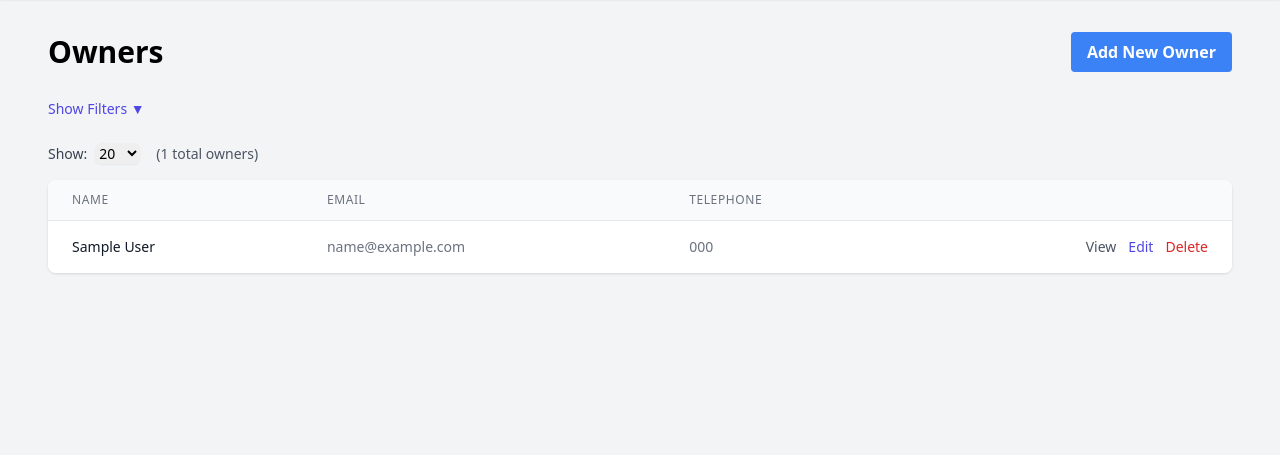
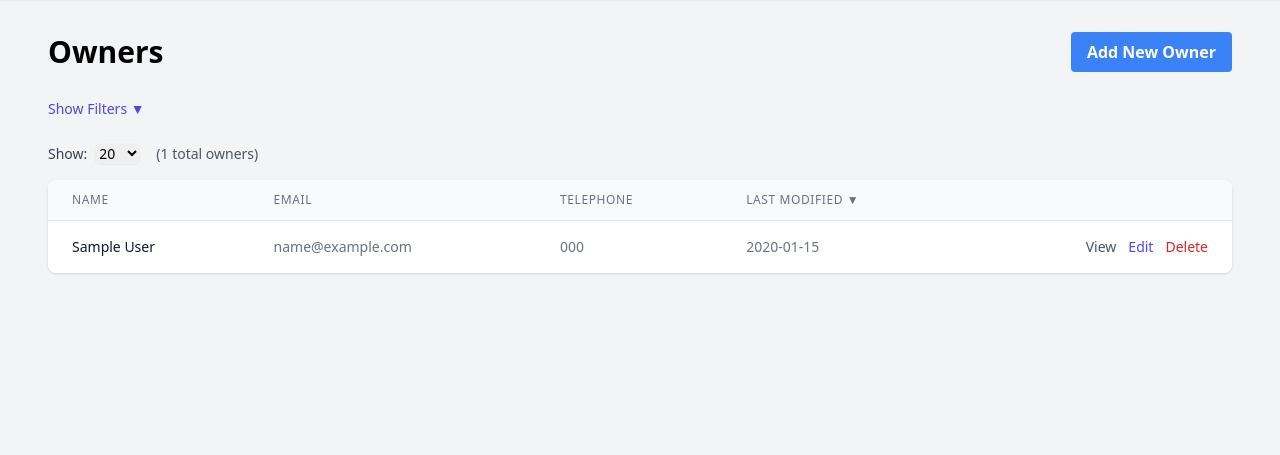
Before and after one commit to tpetanid/pulsar, a Django app: page /owners/ in a window 1280 px wide. Shown: the part 64-519 px from the top of the page. Run offline with Django 5.2, Linux system fonts and the light colour scheme; tables that the repository leaves empty hold one stand-in row (values such as "Sample post"); style sheets or scripts are compiled from the project's sources.

Commit message:
feat: Add client-side and server-side sorting to Owner list

```diff
--- a/main/views.py
+++ b/main/views.py
@@ -70,6 +70,18 @@ class OwnerListAPIView(View):
             # Option 2: Default back to all searchable fields if query present
              valid_filter_fields = self.DEFAULT_FILTER_FIELDS
 
+        # Get sort parameters
+        default_sort_field = 'updated_at'
+        allowed_sort_fields = {'last_name', 'first_name', 'email', 'telephone', 'updated_at'} # Add any other sortable fields
+        sort_field = request.GET.get('sort', default_sort_field).lower()
+        sort_direction = request.GET.get('direction', 'desc').lower()
+
+        # Validate sort parameters
+        if sort_field not in allowed_sort_fields:
+            sort_field = default_sort_field
+        if sort_direction not in ['asc', 'desc']:
+            sort_direction = 'desc'
+
         # Get base queryset
         owner_queryset = Owner.objects.all()
 
@@ -80,8 +92,10 @@ class OwnerListAPIView(View):
                 q_objects |= Q(**{f'{field_name}__icontains': query})
             owner_queryset = owner_queryset.filter(q_objects)
 
-        # Apply ordering
-        owner_queryset = owner_queryset.order_by('last_name', 'first_name')
+        # Apply dynamic ordering
+        order_by_string = f"{'-' if sort_direction == 'desc' else ''}{sort_field}"
+        # Add a secondary sort key (e.g., pk) for stable sorting if primary keys are equal
+        owner_queryset = owner_queryset.order_by(order_by_string, 'pk')
 
         # Paginate
         paginator = Paginator(owner_queryset, per_page)
--- a/templates/owner_list.html
+++ b/templates/owner_list.html
@@ -91,9 +91,22 @@
                 <table class="min-w-full divide-y divide-gray-200">
                     <thead class="bg-gray-50">
                         <tr>
-                            <th scope="col" class="px-6 py-3 text-left text-xs font-medium text-gray-500 uppercase tracking-wider">Name</th>
-                            <th scope="col" class="px-6 py-3 text-left text-xs font-medium text-gray-500 uppercase tracking-wider">Email</th>
-                            <th scope="col" class="px-6 py-3 text-left text-xs font-medium text-gray-500 uppercase tracking-wider">Telephone</th>
+                            <th scope="col" class="px-6 py-3 text-left text-xs font-medium text-gray-500 uppercase tracking-wider cursor-pointer" @click="changeSort('last_name')">
+                                Name
+                                <span v-if="sortField === 'last_name'">[[ sortDirection === 'asc' ? '▲' : '▼' ]]</span>
+                            </th>
+                            <th scope="col" class="px-6 py-3 text-left text-xs font-medium text-gray-500 uppercase tracking-wider cursor-pointer" @click="changeSort('email')">
+                                Email
+                                <span v-if="sortField === 'email'">[[ sortDirection === 'asc' ? '▲' : '▼' ]]</span>
+                            </th>
+                            <th scope="col" class="px-6 py-3 text-left text-xs font-medium text-gray-500 uppercase tracking-wider cursor-pointer" @click="changeSort('telephone')">
+                                Telephone
+                                <span v-if="sortField === 'telephone'">[[ sortDirection === 'asc' ? '▲' : '▼' ]]</span>
+                            </th>
+                            <th scope="col" class="px-6 py-3 text-left text-xs font-medium text-gray-500 uppercase tracking-wider cursor-pointer" @click="changeSort('updated_at')">
+                                Last Modified
+                                <span v-if="sortField === 'updated_at'">[[ sortDirection === 'asc' ? '▲' : '▼' ]]</span>
+                            </th>
                             <th scope="col" class="relative px-6 py-3">
                                 <span class="sr-only">Actions</span>
                             </th>
@@ -101,7 +114,7 @@
                     </thead>
                     <tbody class="bg-white divide-y divide-gray-200">
                         <tr v-if="owners.length === 0 && !isLoading">
-                             <td colspan="4" class="px-6 py-4 whitespace-nowrap text-sm text-gray-500 text-center">No owners found.</td>
+                             <td colspan="5" class="px-6 py-4 whitespace-nowrap text-sm text-gray-500 text-center">No owners found.</td>
                          </tr>
                         <tr v-for="owner in owners" :key="owner.id">
                             <td class="px-6 py-4 whitespace-nowrap text-sm font-medium text-gray-900">
@@ -112,6 +125,7 @@
                             </td>
                             <td class="px-6 py-4 whitespace-nowrap text-sm text-gray-500">[[ owner.email || '' ]]</td>
                             <td class="px-6 py-4 whitespace-nowrap text-sm text-gray-500">[[ owner.telephone || '' ]]</td>
+                            <td class="px-6 py-4 whitespace-nowrap text-sm text-gray-500">[[ formatDate(owner.updated_at) ]]</td>
                             <td class="px-6 py-4 whitespace-nowrap text-right text-sm font-medium">
                                 <button @click="openViewModal(owner)" class="text-gray-600 hover:text-gray-900 mr-3">View</button>
                                 <button @click="openEditModal(owner)" class="text-indigo-600 hover:text-indigo-900 mr-3">Edit</button>
```
Also changed, not shown: static/js/owner_list.js (+43 -1 lines).
